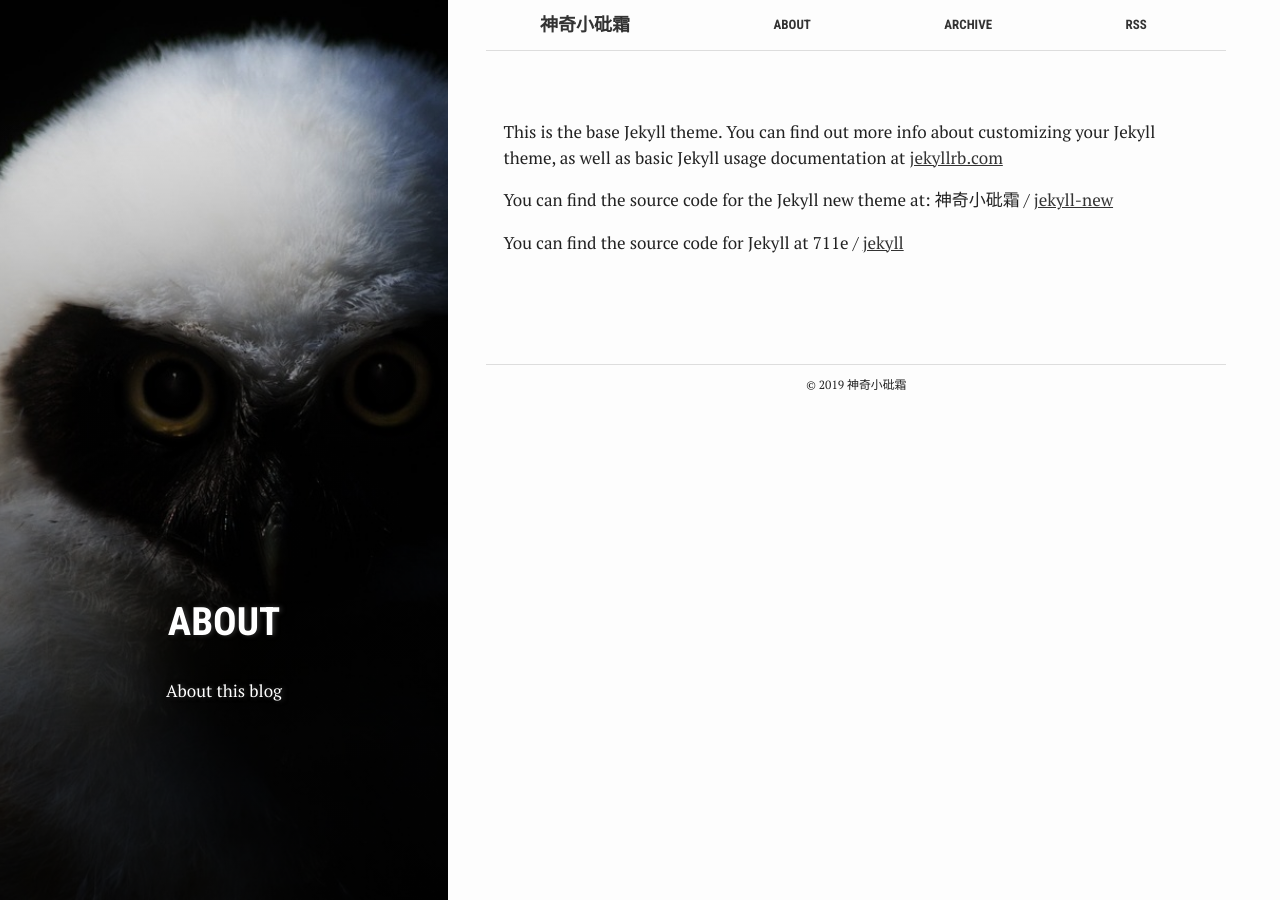
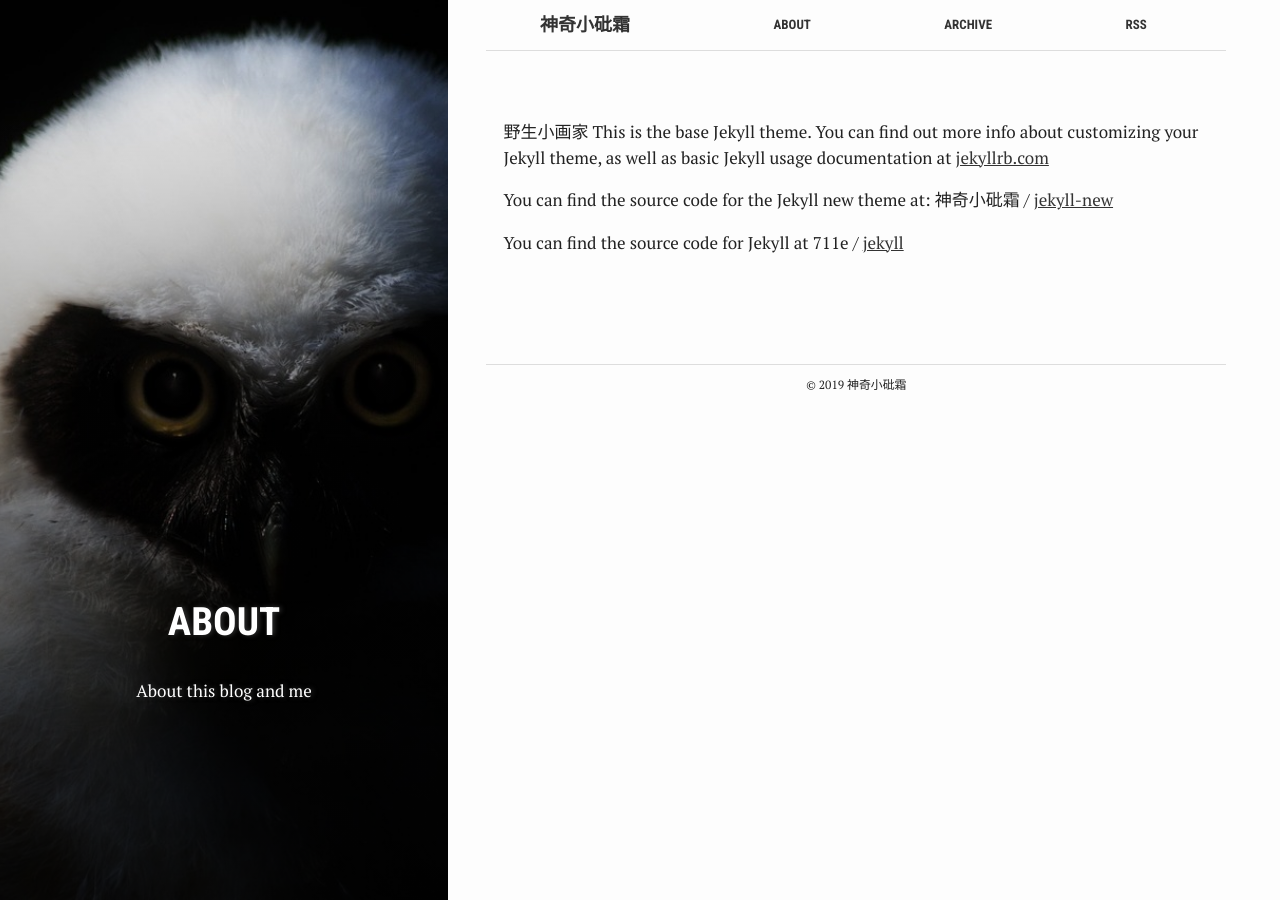
Before and after one commit to 711e/711e.github.io, a Jekyll site: the page built from about.md, in a window 1280 px wide. Built offline with Jekyll 4.4.1, drawn with Linux system fonts in a browser that asks for light colours.

Commit message:
Update about.md

```diff
--- a/about.md
+++ b/about.md
@@ -1,13 +1,14 @@
 ---
 bg: "owl.jpg"
 layout: page
-title: "About"
+title: "ABOUT"
 crawlertitle: "Why and how this blog was created"
 permalink: /about/
-summary: "About this blog"
+summary: "About this blog and me"
 active: about
 ---
 
+野生小画家
 This is the base Jekyll theme. You can find out more info about customizing your Jekyll theme, as well as basic Jekyll usage documentation at [jekyllrb.com](http://jekyllrb.com/)
 
 You can find the source code for the Jekyll new theme at:
```
